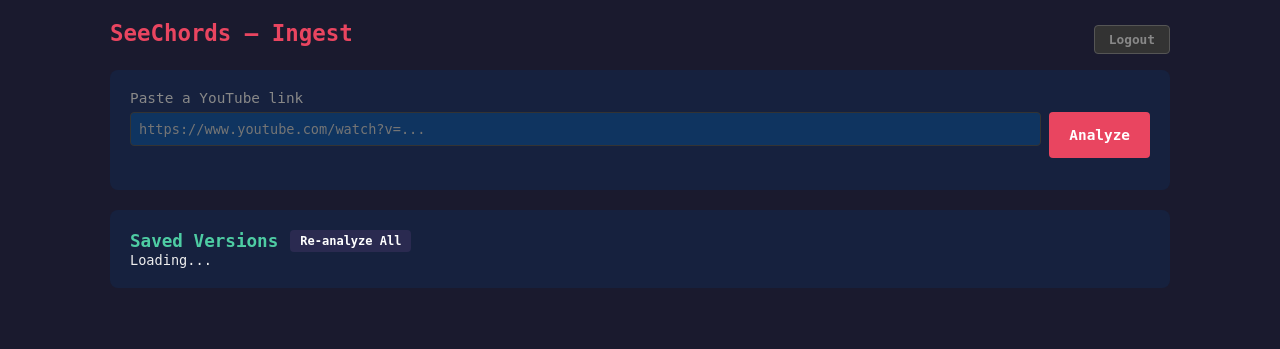
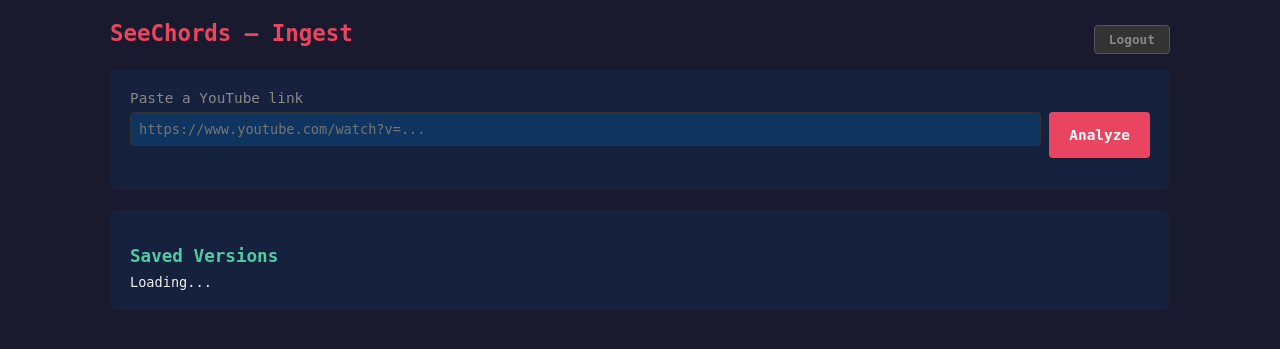
Before and after one commit to jeounggene/seechords, a Flask app: page /ingest in a window 1280 px wide. Shown: the top 349 px of the page. Run offline with Flask 2, Linux system fonts and the light colour scheme; some libraries are stand-ins or nearby versions.

Commit message:
refactor: batch re-analysis in groups of 5, remove UI button
Endpoint renamed to /api/ingest/reanalyze-batch, processes 5 songs
per call. Call repeatedly until remaining=0. Button removed from
ingest home since this is a one-time operation.

Co-Authored-By: Claude Opus 4.6 <noreply@anthropic.com>

```diff
--- a/server/app.py
+++ b/server/app.py
@@ -2598,18 +2598,24 @@ def get_version(version_id):
 
 # ── Batch re-analysis ────────────────────────────────────────────
 
-@app.route('/api/ingest/reanalyze-all', methods=['POST'])
+@app.route('/api/ingest/reanalyze-batch', methods=['POST'])
 @_require_ingest_auth
-def reanalyze_all():
-    """Queue re-analysis for all songs missing downbeats."""
+def reanalyze_batch():
+    """Queue re-analysis for next batch of songs missing downbeats.
+    Call repeatedly until remaining=0."""
+    BATCH_SIZE = 5
     con = _get_db()
     rows = con.execute(
-        "SELECT DISTINCT video_id, title FROM chord_versions WHERE downbeats IS NULL OR downbeats = '[]'"
+        "SELECT DISTINCT video_id, title FROM chord_versions WHERE downbeats IS NULL OR downbeats = '[]' LIMIT ?",
+        (BATCH_SIZE,),
     ).fetchall()
+    remaining = con.execute(
+        "SELECT COUNT(DISTINCT video_id) FROM chord_versions WHERE downbeats IS NULL OR downbeats = '[]'"
+    ).fetchone()[0]
     con.close()
 
     if not rows:
-        return jsonify({'queued': 0, 'message': 'All songs already have downbeats.'})
+        return jsonify({'queued': 0, 'remaining': 0, 'message': 'All songs already have downbeats.'})
 
     queued = []
     for r in rows:
@@ -2622,7 +2628,7 @@ def reanalyze_all():
         except Exception as e:
             print(f'[SeeChords] Failed to queue {video_id}: {e}', flush=True)
 
-    return jsonify({'queued': len(queued), 'total': len(rows), 'videoIds': queued})
+    return jsonify({'queued': len(queued), 'remaining': remaining - len(queued), 'videoIds': queued})
 
 
 # ── Delete a version ──────────────────────────────────────────────
--- a/server/templates/ingest.html
+++ b/server/templates/ingest.html
@@ -356,10 +356,7 @@
   </div>
 
   <div class="upload-area" style="margin-top:12px;">
-    <div style="display:flex;align-items:center;gap:12px;">
-      <h2 style="margin:0;">Saved Versions</h2>
-      <button class="btn-primary" id="btn-reanalyze-all" onclick="reanalyzeAll()" style="font-size:0.75em;padding:4px 10px;background:#2a2a50;">Re-analyze All</button>
-    </div>
+    <h2>Saved Versions</h2>
     <div id="versions-list" style="font-size:0.85em;">Loading...</div>
   </div>
 </div>
@@ -587,29 +584,6 @@ async function loadVersionsList() {
     el.appendChild(table);
   } catch (e) {
     el.textContent = 'Error loading versions.';
-  }
-}
-
-async function reanalyzeAll() {
-  if (!confirm('Re-analyze all songs missing downbeat data? This will spawn worker machines for each song.')) return;
-  const btn = document.getElementById('btn-reanalyze-all');
-  btn.disabled = true;
-  btn.textContent = 'Queuing...';
-  try {
-    const resp = await fetch(API + '/api/ingest/reanalyze-all', { method: 'POST' });
-    const data = await resp.json();
-    if (resp.ok) {
-      btn.textContent = 'Queued ' + data.queued + '/' + data.total;
-      setTimeout(() => { btn.textContent = 'Re-analyze All'; btn.disabled = false; }, 5000);
-    } else {
-      alert('Error: ' + (data.error || 'Unknown'));
-      btn.textContent = 'Re-analyze All';
-      btn.disabled = false;
-    }
-  } catch (e) {
-    alert('Error: ' + e.message);
-    btn.textContent = 'Re-analyze All';
-    btn.disabled = false;
   }
 }
 
```
